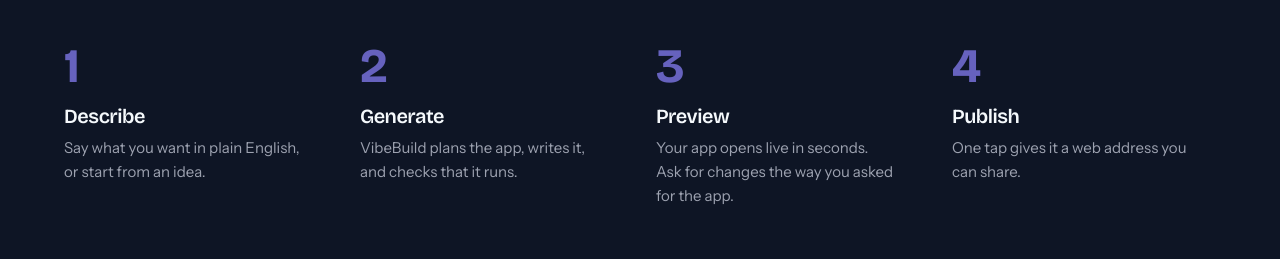
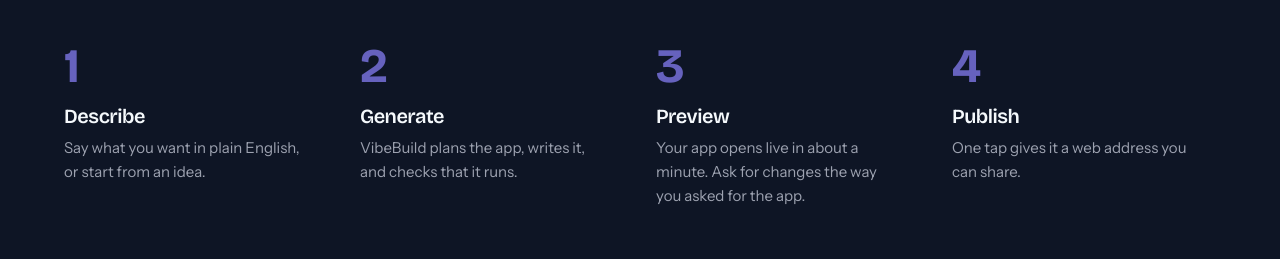
Before and after one commit to tsushanth/vibecoder, a Next.js app in the folder web/: page / in a window 1280 px wide. Shown: the part 1100-1359 px from the top of the page. Built offline with nearby package versions, Linux system fonts and the light colour scheme; no server answers.

Commit message:
Landing: say a build takes about a minute, not seconds (#95)
Copy change on the landing page; web build verified.

```diff
--- a/web/src/app/page.tsx
+++ b/web/src/app/page.tsx
@@ -12,7 +12,7 @@ import { SUBSCRIPTION_TIERS } from '@/lib/constants';
 const STEPS = [
   { title: 'Describe', detail: 'Say what you want in plain English, or start from an idea.' },
   { title: 'Generate', detail: 'VibeBuild plans the app, writes it, and checks that it runs.' },
-  { title: 'Preview', detail: 'Your app opens live in seconds. Ask for changes the way you asked for the app.' },
+  { title: 'Preview', detail: 'Your app opens live in about a minute. Ask for changes the way you asked for the app.' },
   { title: 'Publish', detail: 'One tap gives it a web address you can share.' },
 ];
 
```
